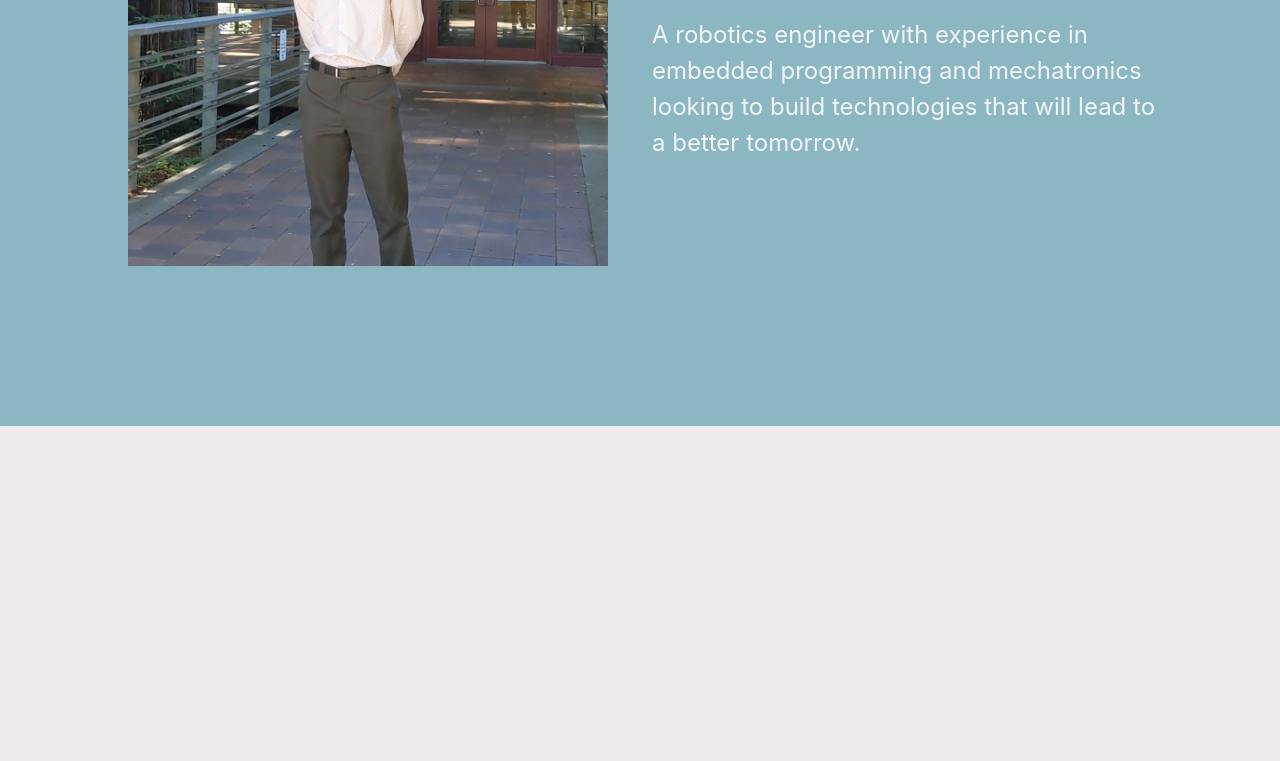
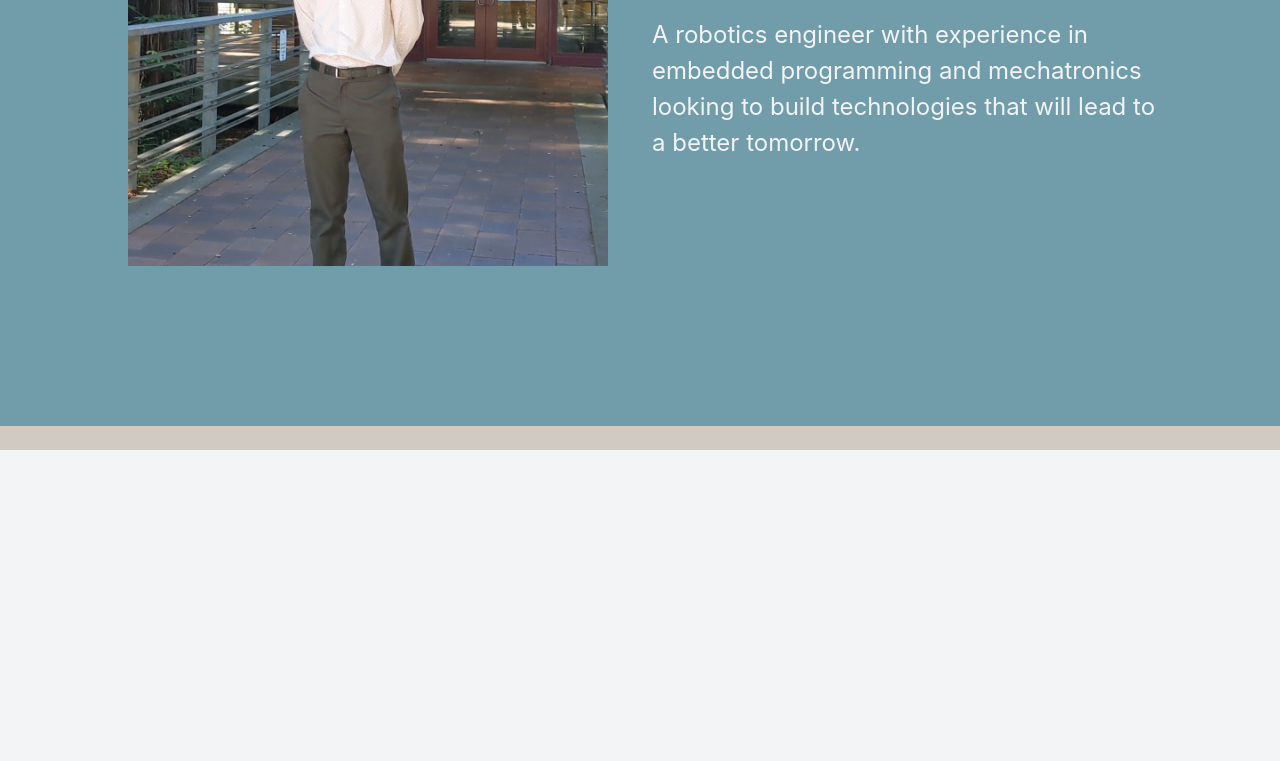
Before and after one commit to sejnicho/sejnicho.github.io, a plain HTML site: page index.html in a window 1280 px wide. Shown: the part 374-1135 px from the top of the page. Drawn offline with nearby package versions, Linux system fonts and the light colour scheme.

Commit message:
adjusting main color and level 2

```diff
--- a/css/colors.css
+++ b/css/colors.css
@@ -1,13 +1,14 @@
 :root {
-    --background-primary: hsl(345,11.1%,92.9%);
+    /* --background-primary: hsl(345,11.1%,92.9%); */
     --dark-blue: hsl(191.4,100%,22.7%);
     --light-blue: hsl(192.9,31.8%,65.5%);
-    --light-blue-2: hsl(194, 31%, 53%);
+    --light-blue-2: hsl(193, 25%, 55%);
     --dark-green: hsl(97.3,17.8%,50.4%);
     --light-green: hsl(87,25.6%,84.7%);
     --yellow: hsl(47.4,99.2%,48.8%);
     --pink-red: hsl(12.6,26.7%,68.4%);
     --transparent: hsla(0, 0%, 100%, 0);
+    --background-primary: hsl(32, 12%, 79%);
   }
 
   /* Color Options */
@@ -20,7 +21,7 @@ background-color: var(--dark-blue);
 }
 
 .is-light-blue {
-background-color: var(--light-blue)
+background-color: var(--light-blue-2)
 }
 
 .is-dark-green {
--- a/index.html
+++ b/index.html
@@ -72,7 +72,7 @@
     </div>
   </div>
 
-  <div class="level">
+  <div class="level has-background-light">
     <div class="content">
       <p class="title is-size-2">About Me</p>
             <p>
```
